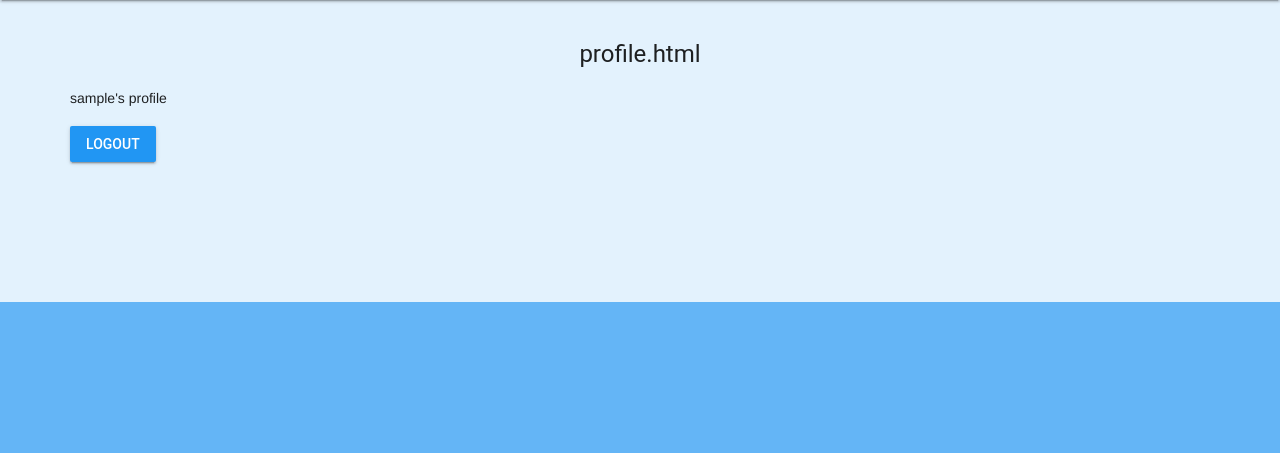
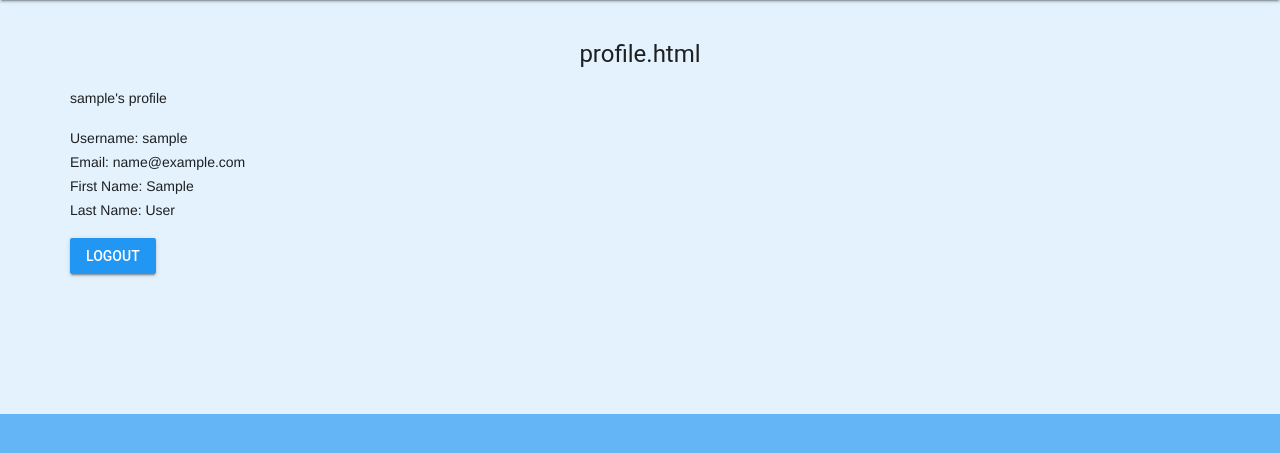
Before and after one commit to awelleck/user-profile, a Flask app: a page that uses templates/profile.html in a window 1280 px wide. Shown: the part 64-517 px from the top of the page. Run offline with Flask 2, Linux system fonts and the light colour scheme; the visitor is signed in with stand-in values (Sample User, id 1); tables that the repository leaves empty hold one stand-in row (values such as "Sample post"); some libraries are stand-ins or nearby versions.

Commit message:
Added session profile info to profile.html

```diff
--- a/app.py
+++ b/app.py
@@ -1,4 +1,3 @@
-import psycopg2
 import hashlib
 import uuid
 import os
@@ -13,8 +12,6 @@ from flask_sqlalchemy import SQLAlchemy
 from db import User
 
 app = Flask(__name__)
-conn_string = ('host=localhost dbname=practice user=' +
-               os.environ['USER'] + ' password=' + os.environ['PASS'])
 app.secret_key = os.environ['KEY']
 app.config['SQLALCHEMY_TRACK_MODIFICATIONS'] = False
 db = SQLAlchemy(app)
@@ -123,6 +120,17 @@ def profile(username):
     if username != session['username']:
         return redirect(url_for('index'))
 
+    if request.method == 'GET':
+        load_profile = User.query.filter_by(username=session['username']
+                                            ).first()
+        user = load_profile.username
+        email = load_profile.email
+        first_name = load_profile.first_name
+        last_name = load_profile.last_name
+        return render_template('profile.html', username=username, user=user,
+                               email=email, first_name=first_name,
+                               last_name=last_name)
+
     if request.method == 'POST':
         return redirect(url_for('logout'))
 
--- a/templates/profile.html
+++ b/templates/profile.html
@@ -14,6 +14,11 @@
 
     <p class="pad">{{ username }}'s profile</p>
 
+    <p class="pad">Username: {{ user }}
+    <br>Email: {{ email }}
+    <br>First Name: {{ first_name }}
+    <br>Last Name: {{ last_name }}</p>
+
     <a href="{{ url_for('logout') }}"><button class="mdl-button mdl-js-button mdl-button--raised mdl-button--colored pad">
       Logout
     </button></a>
```
